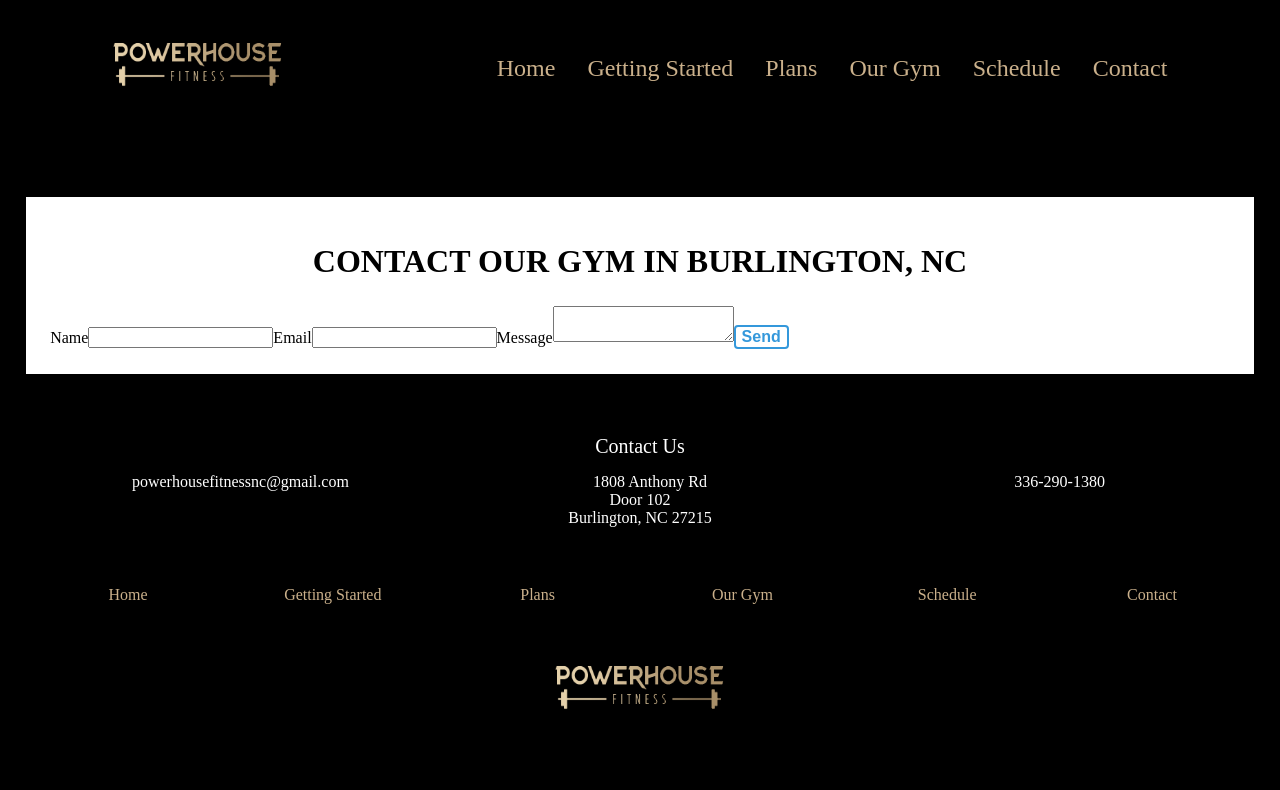
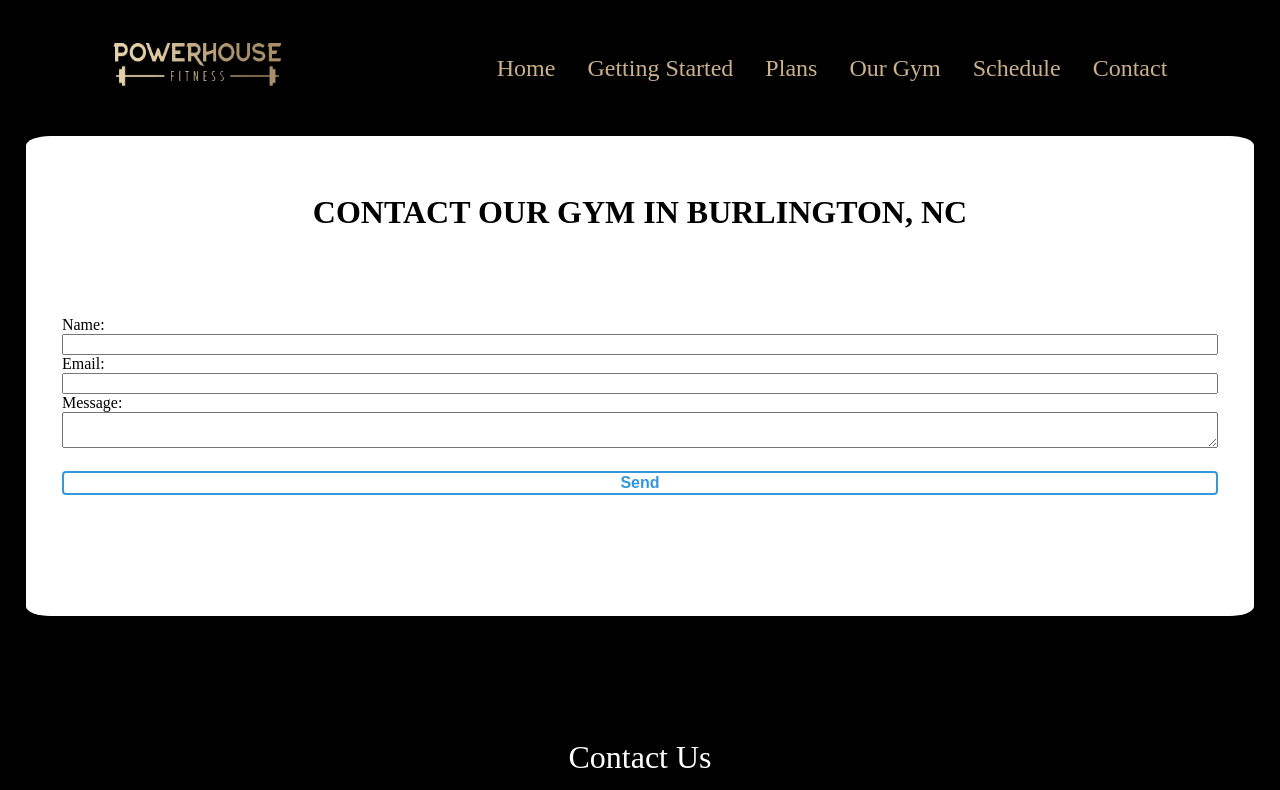
Before and after one commit to VegaMiguel9/Powerhouse, a React (Create React App) app in the folder frontend/: page /contact in a window 1280 px wide. Shown: the top 790 px of the page. Built offline with nearby package versions, Linux system fonts and the light colour scheme; some icons are missing.

Commit message:
modified contact form and footer

```diff
--- a/frontend/src/components/contact/Contact.css
+++ b/frontend/src/components/contact/Contact.css
@@ -1,5 +1,11 @@
+.form {
+    padding: 3% 1%;
+    background-color: white;
+    border-radius: 2%;
+    margin-bottom: 10%;
+}
+
 .contactFormWrapper{
-    background-color: white;
     padding: 2%;
     margin: 5% 0;
 }
@@ -9,11 +15,16 @@
     text-align: center;
 }
 
-
+.contactForm {
+    display: flex;
+    flex-direction: column;
+}
 
 .contactForm label {
     color: black;
 }
+
+
 
 .contactForm .button {
     margin-top: 2%;
--- a/frontend/src/components/contact/Contact.js
+++ b/frontend/src/components/contact/Contact.js
@@ -8,28 +8,31 @@ export const Contact = () => {
   const sendEmail = (e) => {
     e.preventDefault();
 
-    emailjs.sendForm('YOUR_SERVICE_ID', 'YOUR_TEMPLATE_ID', form.current, 'YOUR_PUBLIC_KEY')
+    emailjs.sendForm('service_c29wecb', 'template_c1hxjfj' , form.current, '2RxoX9SdfTszmDr2_')
       .then((result) => {
           console.log(result.text);
+          e.target.reset();
       }, (error) => {
           console.log(error.text);
       });
   };
 
   return (
+    <div className='form'>
+    <h1 className='contactFormHeader'>CONTACT OUR GYM IN BURLINGTON, NC</h1>
     <div className='contactFormWrapper'>
-    <h1 className='contactFormHeader'>CONTACT OUR GYM IN BURLINGTON, NC</h1>
-    <form ref={form} onSubmit={sendEmail}>
-    <div className='contactForm'>
-        <label>Name</label>
-        <input type="text" name="user_name" />
-        <label>Email</label>
-        <input type="email" name="user_email" />
-        <label>Message</label>
-        <textarea name="message" />
-        <input className='button' type="submit" value="Send" />
+      <form ref={form} onSubmit={sendEmail}>
+        <div className='contactForm'>
+            <label>Name:</label>
+            <input type="text" name="user_name" required/>
+            <label>Email:</label>
+            <input type="email" name="user_email" required/>
+            <label>Message:</label>
+            <textarea name="message" required/>
+            <input className='button' type="submit" value="Send" />
+        </div>
+      </form>
     </div>
-    </form>
     </div>
   );
 };
--- a/frontend/src/components/footer/Footer.css
+++ b/frontend/src/components/footer/Footer.css
@@ -1,30 +1,31 @@
-footer {
+.footer {
     margin: 2% 0;
     color: white;
-    display: flex;
-    flex-direction: column;
-    padding-bottom: 5%;
+    padding-bottom: 2%;
 }
 
 .contactUsTitle{
-    font-size: 20px;
+    font-size: 2rem;
     display: flex;
     justify-content: center;
     padding-bottom: 1%;
 }
 
-.footerInformation{
+.footerContainer {
     display: flex;
+    flex-direction: column;
 }
 
 .footerItem{
 text-align: center;
 flex: 1;
 flex-direction: row;
+color: white;
+padding-bottom: 2%;
 }
 
 
-.footerInformation > .footerItem  a {
+.footerContainer > .footerItem  > a {
     color: white;
     text-decoration: none;
 }
@@ -35,7 +36,7 @@ flex-direction: row;
 }
 
 .footerMenu nav {
-    width: 100%;
+    height: 5vh;
 }
 
 .footerMenu nav ul{
@@ -48,7 +49,6 @@ flex-direction: row;
     flex: 1;
     list-style: none;
     text-align: center;
-
 }
 
 .footerMenu a {
@@ -59,6 +59,8 @@ flex-direction: row;
 .footerLogo {
    display: flex;
    justify-content: center;
+   padding-bottom: 5%;
+   margin-top: 5%;
 }
 
 @media all and (min-width: 768px){
--- a/frontend/src/components/footer/Footer.js
+++ b/frontend/src/components/footer/Footer.js
@@ -10,9 +10,9 @@ function Footer(){
     return (
         <>
         <footer>
-            <div className="contactUs">
+            <div className="footer">
                 <div className="contactUsTitle">Contact Us</div>
-                <div className="footerInformation" >
+                <div className="footerContainer" >
                     <div className="footerItem"><Icon icon ={mail}/><a href="mailto:powerhousefitnessnc@gmail.com"> powerhousefitnessnc@gmail.com</a></div>
                     <div className="footerItem"><Icon icon={map}/> 1808 Anthony Rd <br/> Door 102 <br/> Burlington, NC 27215</div>
                     <div className="footerItem"><Icon icon={phone}/> <a href="tel:336-290-1380"> 336-290-1380</a></div>
--- a/frontend/src/components/home/homePage.js
+++ b/frontend/src/components/home/homePage.js
@@ -8,12 +8,12 @@ function homePage(){
                 <video src="https://video.wixstatic.com/video/7bd5ba_23067a2f5b53433ab2e48eba10b20d9e/720p/mp4/file.mp4"
                 role="presentation"
                 crossorigin="anonymous"
-                playsinline
+                playsInline
                 preload="auto"
                 muted
                 loop
-                tabindex="-1"
-                autoplay
+                tabIndex="-1"
+                autoPlay
                 style={{height: "100% ", width: "100%", objectFit: "cover", objectPosition: "center center", opacity: "1" }}
                 ></video>
             </section>
```
